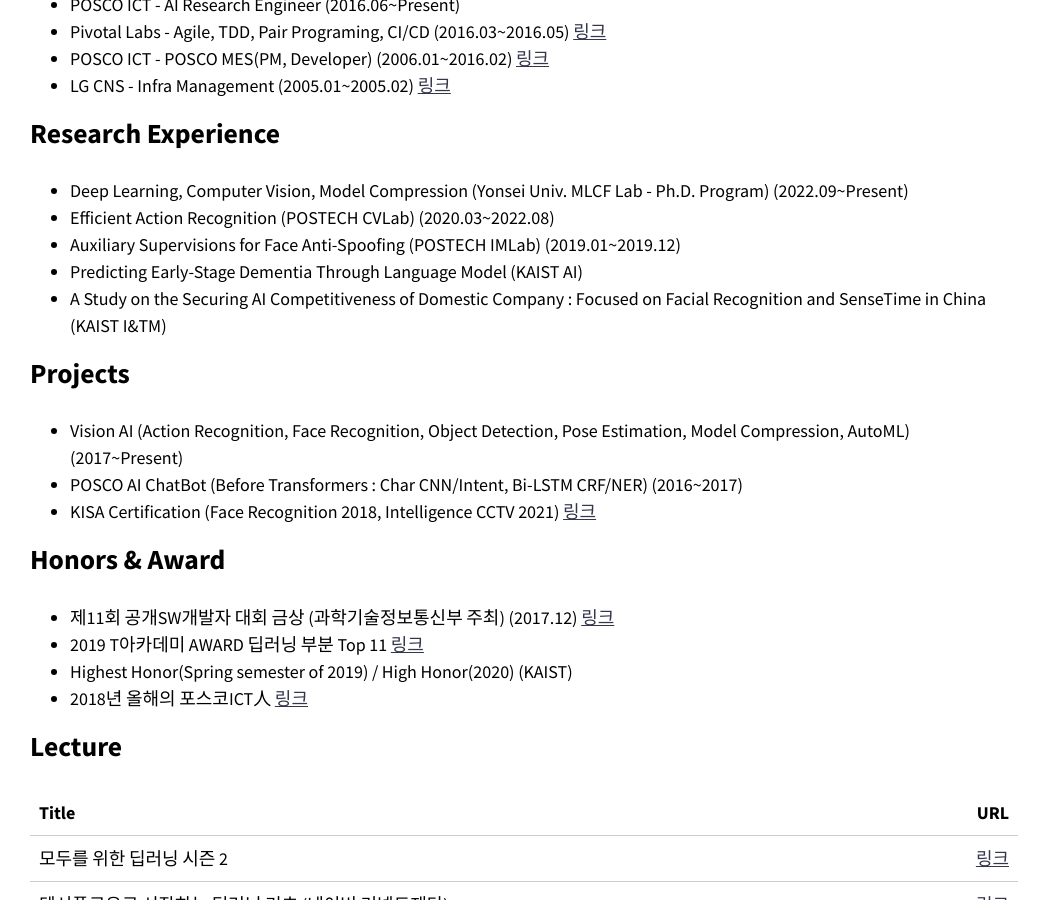
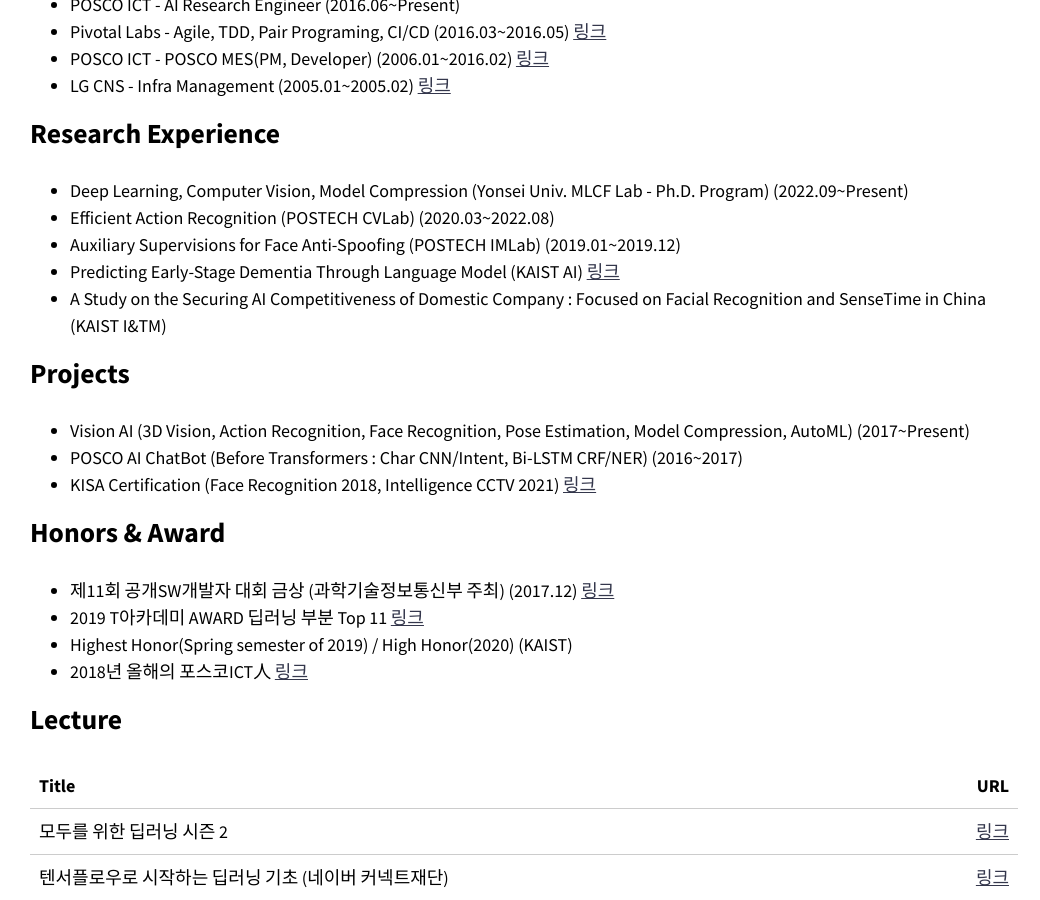
Before and after one commit to healess/healess.github.io, a Jekyll site: the page built from index.md, in a window 1280 px wide and 900 px high, scrolled down 365 px. Shown: the whole window, without its empty margins (116-1156 px from the left). Built offline with Jekyll 4.4.1, drawn with Linux system fonts in a browser that asks for light colours; nearby versions of some CDN libraries.

Commit message:
add link

```diff
--- a/index.md
+++ b/index.md
@@ -18,11 +18,11 @@ entries_layout: grid
 * Deep Learning, Computer Vision, Model Compression (Yonsei Univ. MLCF Lab - Ph.D. Program) (2022.09~Present)
 * Efficient Action Recognition (POSTECH CVLab) (2020.03~2022.08)
 * Auxiliary Supervisions for Face Anti-Spoofing (POSTECH IMLab) (2019.01~2019.12)
-* Predicting Early-Stage Dementia Through Language Model (KAIST AI)
+* Predicting Early-Stage Dementia Through Language Model (KAIST AI) [링크](https://scienceon.kisti.re.kr/srch/selectPORSrchReport.do?cn=TRKO202100009334){:target="_blank"}
 * A Study on the Securing AI Competitiveness of Domestic Company : Focused on Facial Recognition and SenseTime in China (KAIST I&TM)
 
 ## Projects
-* Vision AI (Action Recognition, Face Recognition, Object Detection, Pose Estimation, Model Compression, AutoML) (2017~Present)
+* Vision AI (3D Vision, Action Recognition, Face Recognition, Pose Estimation, Model Compression, AutoML) (2017~Present)
 * POSCO AI ChatBot (Before Transformers : Char CNN/Intent, Bi-LSTM CRF/NER) (2016~2017)
 * KISA Certification (Face Recognition 2018, Intelligence CCTV 2021) [링크](https://smartfuture-poscoict.co.kr/451){:target="_blank"}
 
```
